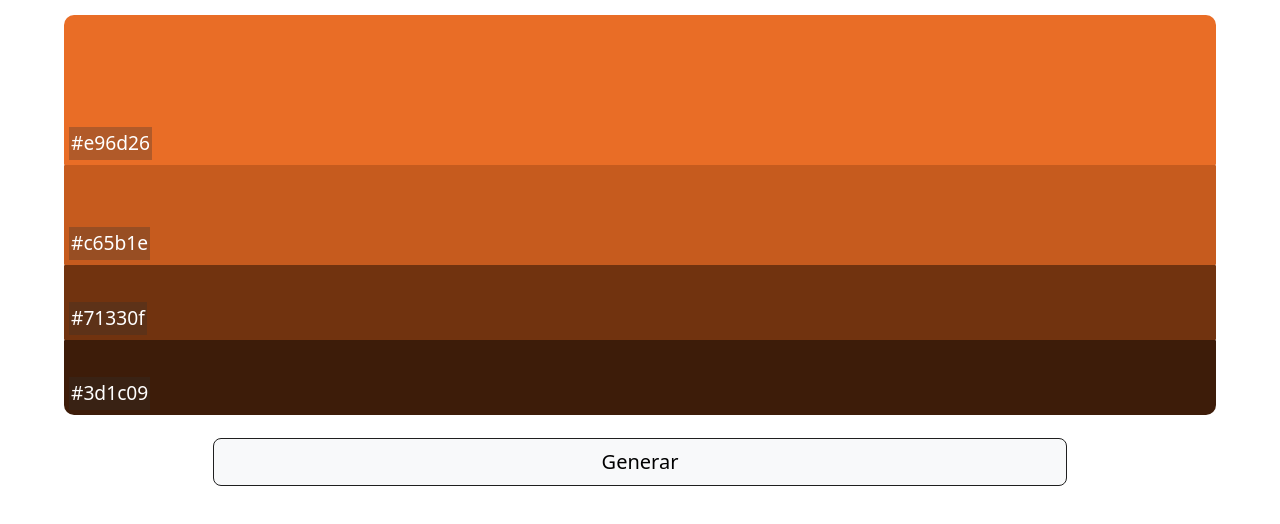
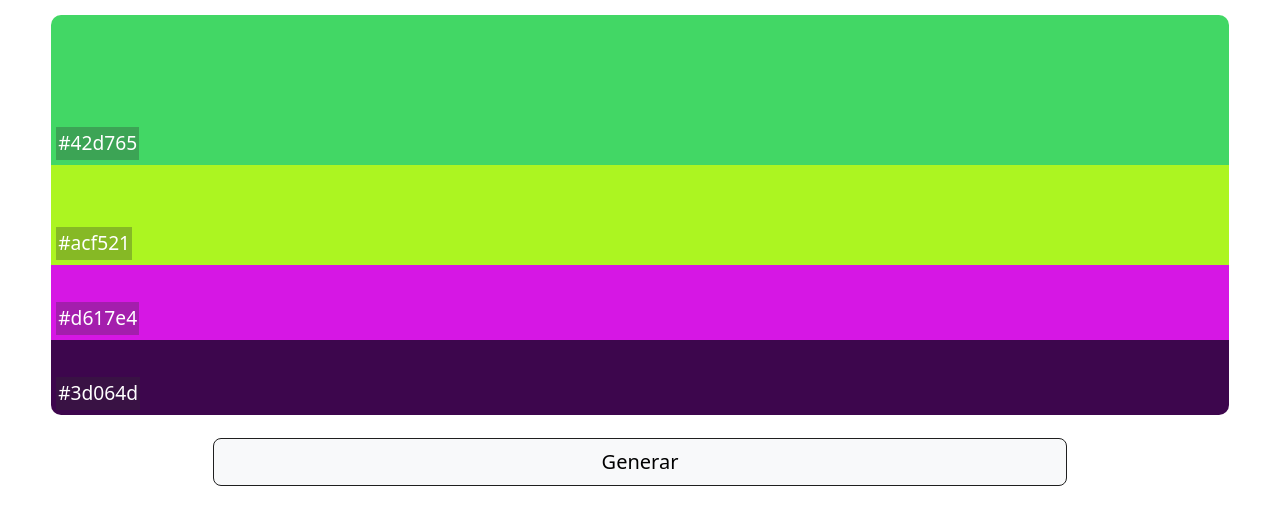
Before and after one commit to dbetm/sunset-color-palette-gen, a plain HTML site: page index.html in a window 1280 px wide. Both pictures are taken after a click on the button "Generar". Drawn offline with nearby package versions, Linux system fonts and the light colour scheme.

Commit message:
Add mocking logic to generate the color palette

```diff
--- a/css/main.css
+++ b/css/main.css
@@ -6,7 +6,7 @@ html, body {
 
 
 #colorPalette {
-    width: 90%;
+    width: 92%;
     height: 400px;
     margin: 15px auto;
 }
@@ -14,7 +14,7 @@ html, body {
 .color-item {
     /* border: 1px solid #1eab81; */
     cursor: pointer;
-    border-radius: 1px;
+    /* border-radius: 1px; */
     text-align: left;
     position: relative;
 }
--- a/index.html
+++ b/index.html
@@ -26,7 +26,9 @@
             </div>
         </div>
         <section class="d-grid col-8 mx-auto py-2">
-            <button type="button" class="btn btn-light btn-lg">Generar</button>
+            <button type="button" class="btn btn-light btn-lg" onclick="genPalette();">
+                Generar
+            </button>
         </section>
 
         <!-- JavaScript Bundle with Popper -->
@@ -35,5 +37,6 @@
         <!-- My custom JS' -->
         <script src="js/utils.js" charset="utf-8"></script>
         <script src="js/app.js" charset="utf-8"></script>
+        <script src="js/paletteGenerator.js" charset="utf-8"></script>
     </body>
 </html>
--- a/js/app.js
+++ b/js/app.js
@@ -16,7 +16,7 @@ function copy(spanObj) {
     result = document.execCommand("copy");
 	document.body.removeChild(input);
 
-    // Display for 1.5 seconds a label indicating that was copied.
+    // Display for 1.2 seconds a label indicating that was copied.
     spanObj.innerHTML = "copied +)";
 
     setTimeout(function() {
--- /dev/null
+++ b/js/paletteGenerator.js
@@ -0,0 +1,40 @@
+const NUMBER_COLORS = 4;
+
+
+function genPalette() {
+    let newColors = genColorsMagicAlgorithm();
+
+    const colorPalette = document.getElementById("colorPalette");
+    const colorItems = colorPalette.getElementsByClassName("color-item");
+
+    console.assert(
+        newColors.length == NUMBER_COLORS,
+        "Number of new generated colors must be: " + NUMBER_COLORS
+    );
+
+    for (let i = 0; i < colorItems.length; ++i) {
+        let newRGBColor = formatRBGColor(
+            newColors[i][0], newColors[i][1], newColors[i][2]
+        );
+        colorItems[i].style.backgroundColor = newRGBColor;
+    }
+
+    renderCodeColors()
+}
+
+/*
+* TODO: - Implement real algorithm, please replace this code
+*/
+function genColorsMagicAlgorithm() {
+    let newColors = [NUMBER_COLORS];
+
+    for(let i = 0; i < NUMBER_COLORS; ++i) {
+        newColors[i] = [
+            getRandomChannelColorValue(),
+            getRandomChannelColorValue(),
+            getRandomChannelColorValue()
+        ];
+    }
+
+    return newColors;
+}
--- a/js/utils.js
+++ b/js/utils.js
@@ -14,6 +14,7 @@ function rgbStringToArray(rgbStr) {
     });
 }
 
+
 function rgbToHex(red, green, blue) {
     return (
         "#"
@@ -22,3 +23,14 @@ function rgbToHex(red, green, blue) {
         + componentToHex(blue)
     );
 }
+
+
+function formatRBGColor(red, green, blue) {
+    return `rgb(${red}, ${green}, ${blue})`;
+}
+
+
+function getRandomChannelColorValue() {
+    const max = 256;
+    return Math.floor(Math.random() * max);
+}
```
